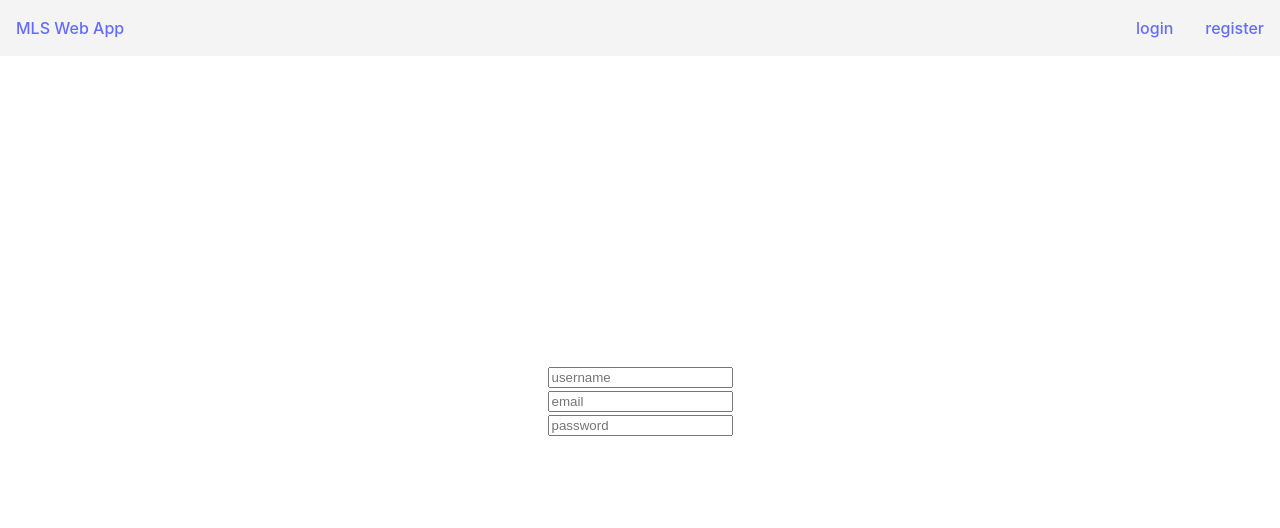
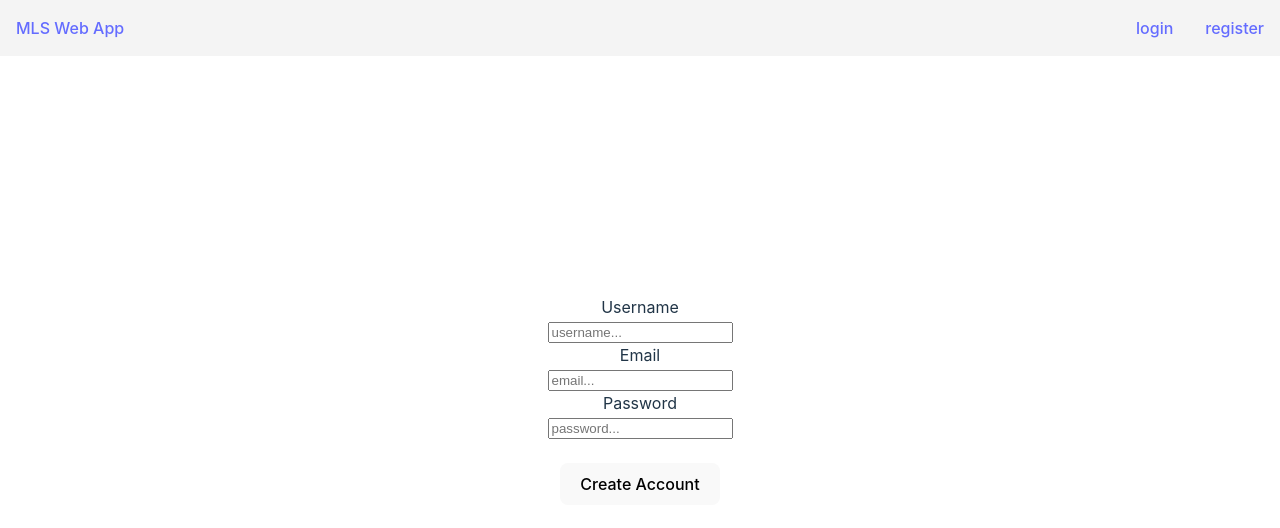
Before and after one commit to kelseywarren/API-documentation, a React (Vite) app in the folder client/: page /register in a window 1280 px wide. Shown: the top 528 px of the page. Built offline with nearby package versions, Linux system fonts and the light colour scheme.

Commit message:
Add more base details to register form

```diff
--- a/client/src/pages/register/register.jsx
+++ b/client/src/pages/register/register.jsx
@@ -9,23 +9,39 @@ function Register () {
     return (
         <div>
         <form>
+          <label for="username">Username</label>
+          <br></br>
             <input
-                placeholder="username"
+            placeholder="username..."
             type="text"
             onChange={(e) => setUsername(e.target.value)}
+            className="username"
+            required
             />
             <br></br>
+          <label for="email">Email</label>
+          <br></br>
             <input
-                placeholder="email"
+            placeholder="email..."
             type="text"
             onChange={(e) => setEmail(e.target.value)}
+            className="email"
+            required
             />
             <br></br>
+          <label for="password">Password</label>
+          <br></br>
             <input
-                placeholder="password"
+            placeholder="password..."
             type="text"
             onChange={(e) => setPassword(e.target.value)}
+            className="password"
+            required
             />
+          <br></br><br></br>
+          <button onClick={() => {
+            validateForm()
+          }}>Create Account</button>
         </form>
    </div>
 
```
Lines whose indentation alone changed are shown as unchanged.
